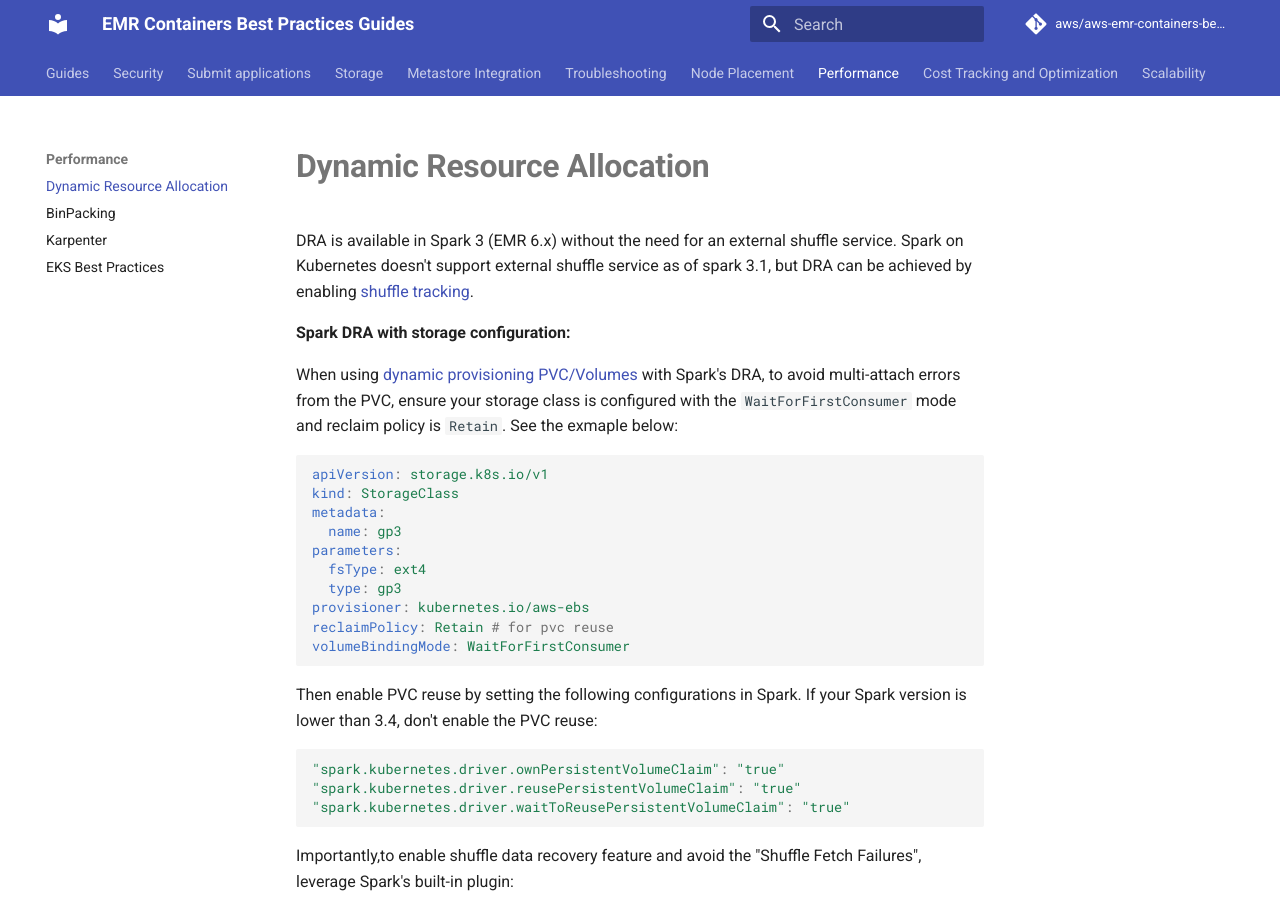
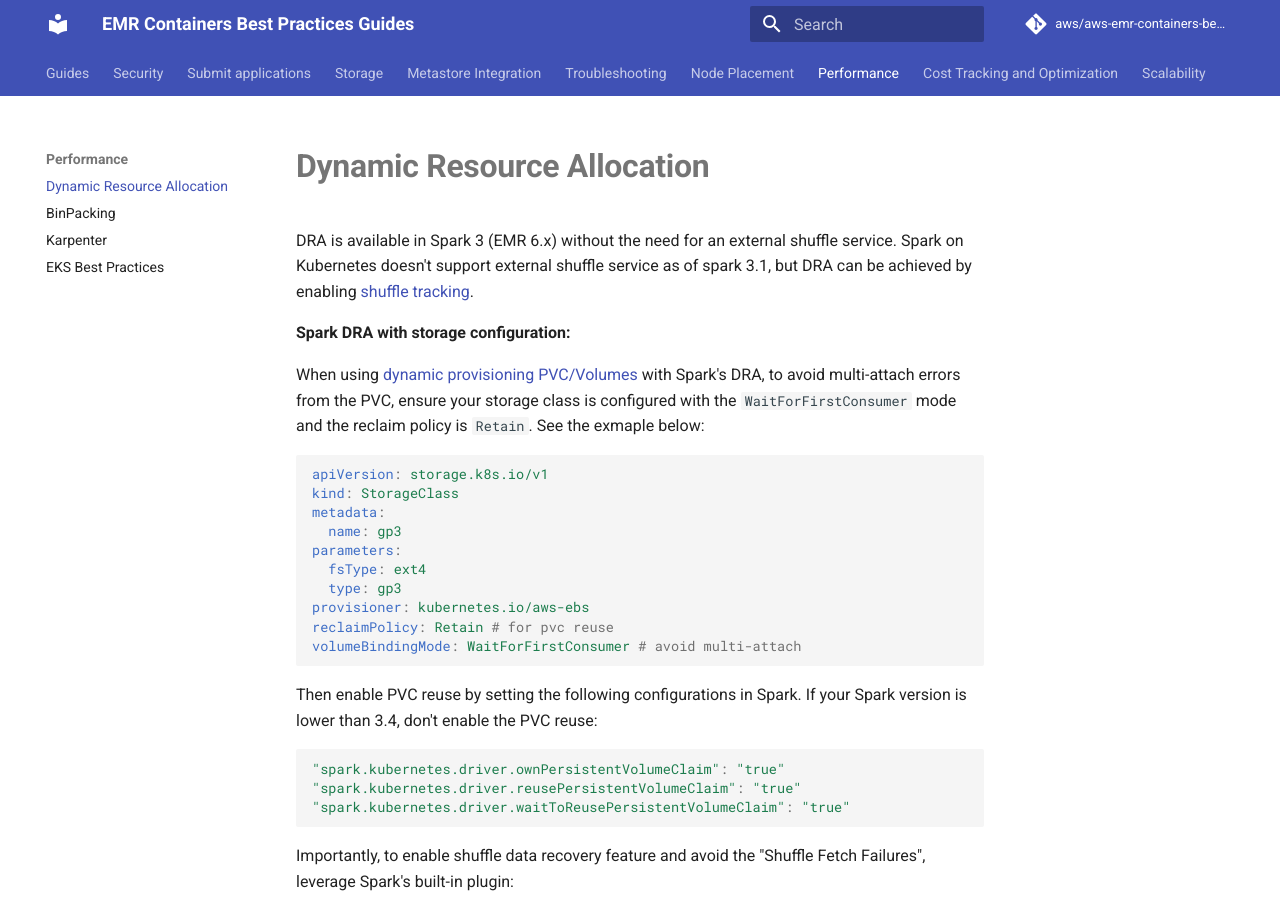
Before and after one commit to aws/aws-emr-containers-best-practices, an MkDocs documentation site: the page built from content/performance/docs/dra.md, in a window 1280 px wide and 900 px high. Built offline with MkDocs 1.6.1 and Material for MkDocs 9.7.7, drawn with Linux system fonts in a browser that asks for light colours; comment, search, counter and statistics services are not loaded.

Commit message:
update ebs and dra best practice with the latest content and examples

````diff
--- a/content/performance/docs/dra.md
+++ b/content/performance/docs/dra.md
@@ -4,7 +4,7 @@
 
 **Spark DRA with storage configuration:**
 
-When using [dynamic provisioning PVC/Volumes](../../storage/docs/spark/ebs.md#dynamic-provisioning) with Spark's DRA, to avoid multi-attach errors from the PVC, ensure your storage class is configured with the `WaitForFirstConsumer` mode and reclaim policy is `Retain`. See the exmaple below:
+When using [dynamic provisioning PVC/Volumes](../../storage/docs/spark/ebs.md#dynamic-provisioning) with Spark's DRA, to avoid multi-attach errors from the PVC, ensure your storage class is configured with the `WaitForFirstConsumer` mode and the reclaim policy is `Retain`. See the exmaple below:
 ```yaml
 apiVersion: storage.k8s.io/v1
 kind: StorageClass
@@ -15,7 +15,7 @@
   type: gp3
 provisioner: kubernetes.io/aws-ebs
 reclaimPolicy: Retain # for pvc reuse
-volumeBindingMode: WaitForFirstConsumer
+volumeBindingMode: WaitForFirstConsumer # avoid multi-attach
 ```
 
 Then enable PVC reuse by setting the following configurations in Spark. If your Spark version is lower than 3.4, don't enable the PVC reuse:
@@ -24,7 +24,7 @@
 "spark.kubernetes.driver.reusePersistentVolumeClaim": "true"
 "spark.kubernetes.driver.waitToReusePersistentVolumeClaim": "true"
 ```
-Importantly,to enable shuffle data recovery feature and avoid the "Shuffle Fetch Failures", leverage Spark's built-in plugin:
+Importantly, to enable shuffle data recovery feature and avoid the "Shuffle Fetch Failures", leverage Spark's built-in plugin:
 ```yaml
 "spark.shuffle.sort.io.plugin.class": "org.apache.spark.shuffle.KubernetesLocalDiskShuffleDataIO"
 ```
````
